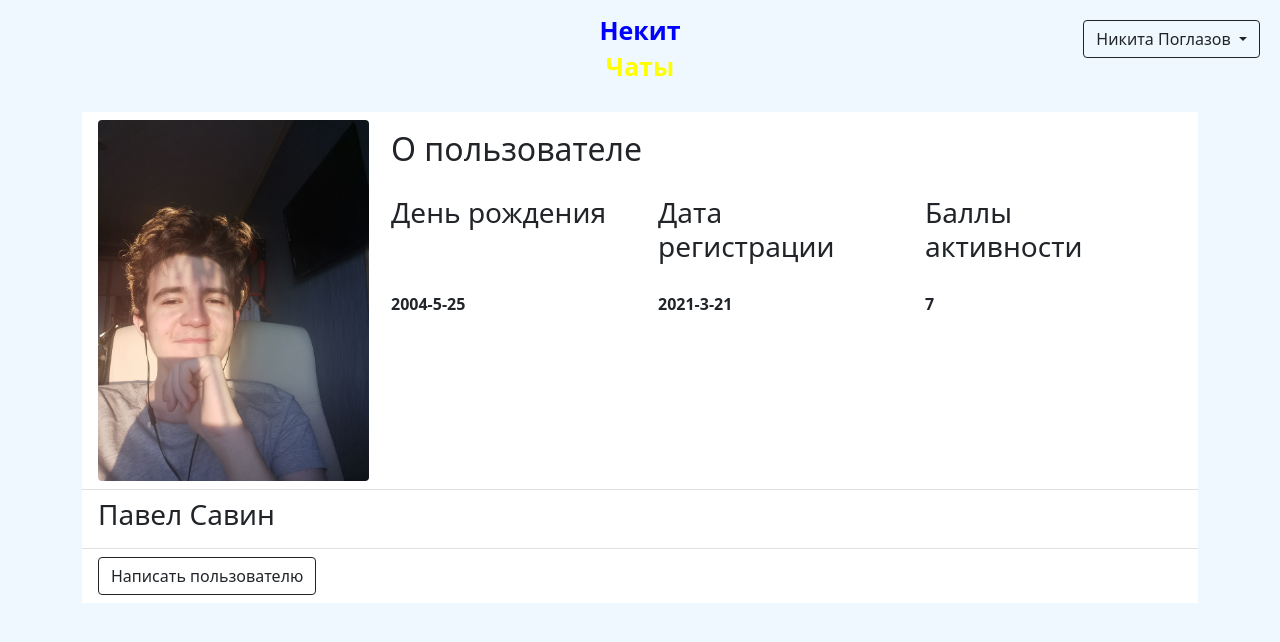
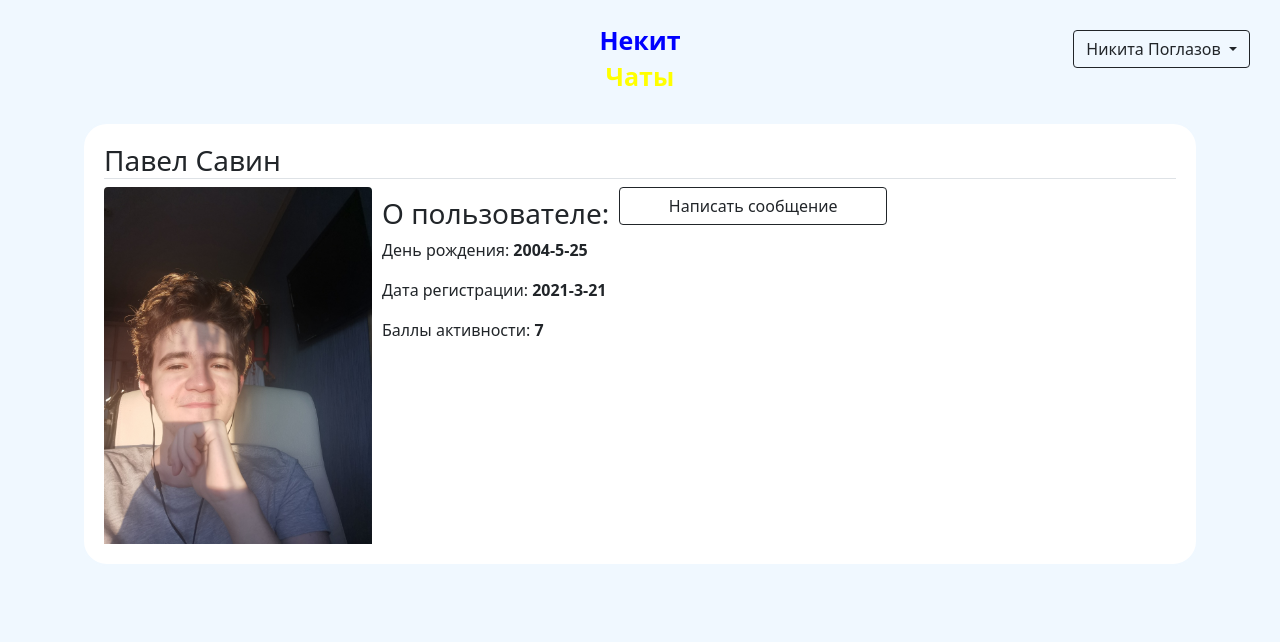
Before and after one commit to Nekson228/Webby, a Flask app: page /profile/3 in a window 1280 px wide. Shown: the top 642 px of the page. Run offline with Flask 2, Linux system fonts and the light colour scheme; a user stored in the database is signed in; data comes from the database, SQL or seed files in the repository; both versions use the stored data as it was after the commit; some libraries are stand-ins or nearby versions.

Commit message:
redesigned profile (with some issues)

```diff
--- a/static/css/style.css
+++ b/static/css/style.css
@@ -15,8 +15,7 @@ body {
 a {
     text-decoration: none !important;
 }
-header {
-    overflow: hidden;
+.header {
     background-color: aliceblue;
     margin-bottom: 10px;
     padding: 10px;
--- a/templates/base.html
+++ b/templates/base.html
@@ -7,12 +7,9 @@
     <link rel="stylesheet" href="https://cdn.jsdelivr.net/npm/bootstrap@5.0.0-beta1/dist/css/bootstrap.min.css"
     integrity="sha384-giJF6kkoqNQ00vy+HMDP7azOuL0xtbfIcaT9wjKHr8RbDVddVHyTfAAsrekwKmP1"
     crossorigin="anonymous">
-    <script src="https://code.jquery.com/jquery-3.3.1.slim.min.js" integrity="sha384-q8i/X+965DzO0rT7abK41JStQIAqVgRVzpbzo5smXKp4YfRvH+8abtTE1Pi6jizo" crossorigin="anonymous"></script>
-<script src="https://cdnjs.cloudflare.com/ajax/libs/popper.js/1.14.3/umd/popper.min.js" integrity="sha384-ZMP7rVo3mIykV+2+9J3UJ46jBk0WLaUAdn689aCwoqbBJiSnjAK/l8WvCWPIPm49" crossorigin="anonymous"></script>
-<script src="https://stackpath.bootstrapcdn.com/bootstrap/4.1.3/js/bootstrap.min.js" integrity="sha384-ChfqqxuZUCnJSK3+MXmPNIyE6ZbWh2IMqE241rYiqJxyMiZ6OW/JmZQ5stwEULTy" crossorigin="anonymous"></script>
 </head>
 <body>
-<header>
+<div class="header clearfix">
     {% if current_user.is_authenticated %}
         <div class="dropdown float-end">
             <button class="btn btn-outline-dark dropdown-toggle" type="button" id="dropdownMenuButton" data-toggle="dropdown" aria-haspopup="true" aria-expanded="false">
@@ -33,9 +30,18 @@
             <p class="chats">Чаты</p>
         </a>
     </div>
-</header>
+</div>
 <main role="main" class="container clearfix">
     {% block content %}{% endblock %}
 </main>
+<script src="https://code.jquery.com/jquery-3.3.1.slim.min.js"
+        integrity="sha384-q8i/X+965DzO0rT7abK41JStQIAqVgRVzpbzo5smXKp4YfRvH+8abtTE1Pi6jizo"
+        crossorigin="anonymous"></script>
+<script src="https://cdnjs.cloudflare.com/ajax/libs/popper.js/1.14.3/umd/popper.min.js"
+        integrity="sha384-ZMP7rVo3mIykV+2+9J3UJ46jBk0WLaUAdn689aCwoqbBJiSnjAK/l8WvCWPIPm49"
+        crossorigin="anonymous"></script>
+<script src="https://stackpath.bootstrapcdn.com/bootstrap/4.1.3/js/bootstrap.min.js"
+        integrity="sha384-ChfqqxuZUCnJSK3+MXmPNIyE6ZbWh2IMqE241rYiqJxyMiZ6OW/JmZQ5stwEULTy"
+        crossorigin="anonymous"></script>
 </body>
 </html>
--- a/templates/index.html
+++ b/templates/index.html
@@ -22,7 +22,7 @@
                 </button>
                 <div class="dropdown-menu" aria-labelledby="dropdownMenuButton">
                     <a class="dropdown-item" href="/profile/{{ user.id }}">Профиль</a>
-                    <a class="dropdown-item" href="/conversation/{{ user.id }}">Перейти к разговору</a>
+                    <a class="dropdown-item" href="/conversation/{{ user.id }}#page-bottom">Перейти к разговору</a>
                 </div>
             </div>
         </div>
--- a/templates/profile.html
+++ b/templates/profile.html
@@ -1,52 +1,21 @@
 {% extends "base.html" %}
 
 {% block content %}
-<ul class="list-group list-group-flush">
-    <li class="list-group-item">
-        <img src={{ pic }} class="profile-pic rounded float-start w-25 h-25" alt="Упс! Аватарка не найдена!">
-        <div class="container">
-            <div class="row">
-                <div class="col">
-                    <h2>О пользователе</h2>
-                </div>
-            </div>
-            <div class="row">
-                <div class="col">
-                    <h3>День рождения</h3>
-                </div>
-                <div class="col">
-                    <h3>Дата регистрации</h3>
-                </div>
-                <div class="col">
-                    <h3>Баллы активности</h3>
-                </div>
-            </div>
-            <div class="row">
-                <div class="col">
-                    <b>{{ user.birthday.year }}-{{ user.birthday.month }}-{{ user.birthday.day }}</b>
-                </div>
-                <div class="col">
-                    <b>{{ user.registration_time.year }}-{{ user.registration_time.month }}-{{ user.registration_time.day }}</b>
-                </div>
-                <div class="col">
-                    <b>{{ rating }}</b>
-                </div>
-            </div>
+<form class="clearfix">
+    <div class="clearfix">
+        <h3 class="border-bottom">{{ user.name }} {{ user.surname }}</h3>
+        <img src="{{ pic }}" class="profile-pic rounded-top w-25 h-25 float-start" alt="Упс! Аватарка не найдена!">
+        <div class="float-start">
+            <h3>О пользователе:</h3>
+            <p>День рождения: <b>{{ user.birthday.year }}-{{ user.birthday.month }}-{{ user.birthday.day }}</b></p>
+            <p>Дата регистрации: <b>{{ user.registration_time.year }}-{{ user.registration_time.month }}-{{ user.registration_time.day }}</b></p>
+            <p>Баллы активности: <b>{{ rating }}</b></p>
         </div>
-    </li>
-    <li class="list-group-item">
-        <h3 class="float-start">{{ user.name }} {{ user.surname }}</h3>
-    </li>
-    <li class="list-group-item">
-        {% if user.id == current_user.id %}
-            <a class="btn btn-outline-dark register float-start" href="/profile/avatar/{{ current_user.id }}">
-                Сменить аватарку
-            </a>
-        {% else %}
-            <a class="btn btn-outline-dark register float-start" href="/conversation/{{ user.id }}">
-                Написать пользователю
-            </a>
-        {% endif %}
-    </li>
-</ul>
+            {% if user.id == current_user.id %}
+                <a class="btn btn-outline-dark w-25 rounded-bottom" href="/profile/avatar/{{ current_user.id }}">Сменить аватарку</a>
+            {% else %}
+                <a class="btn btn-outline-dark w-25 rounded-bottom" href="/conversation/{{ user.id }}#page-bottom">Написать сообщение</a>
+            {% endif %}
+    </div>
+</form>
 {% endblock %}
```
Also changed, not shown: templates/chat.html (+9 -3 lines), db/chats_db.sqlite, static/avatars/Koala.jpg (added).
